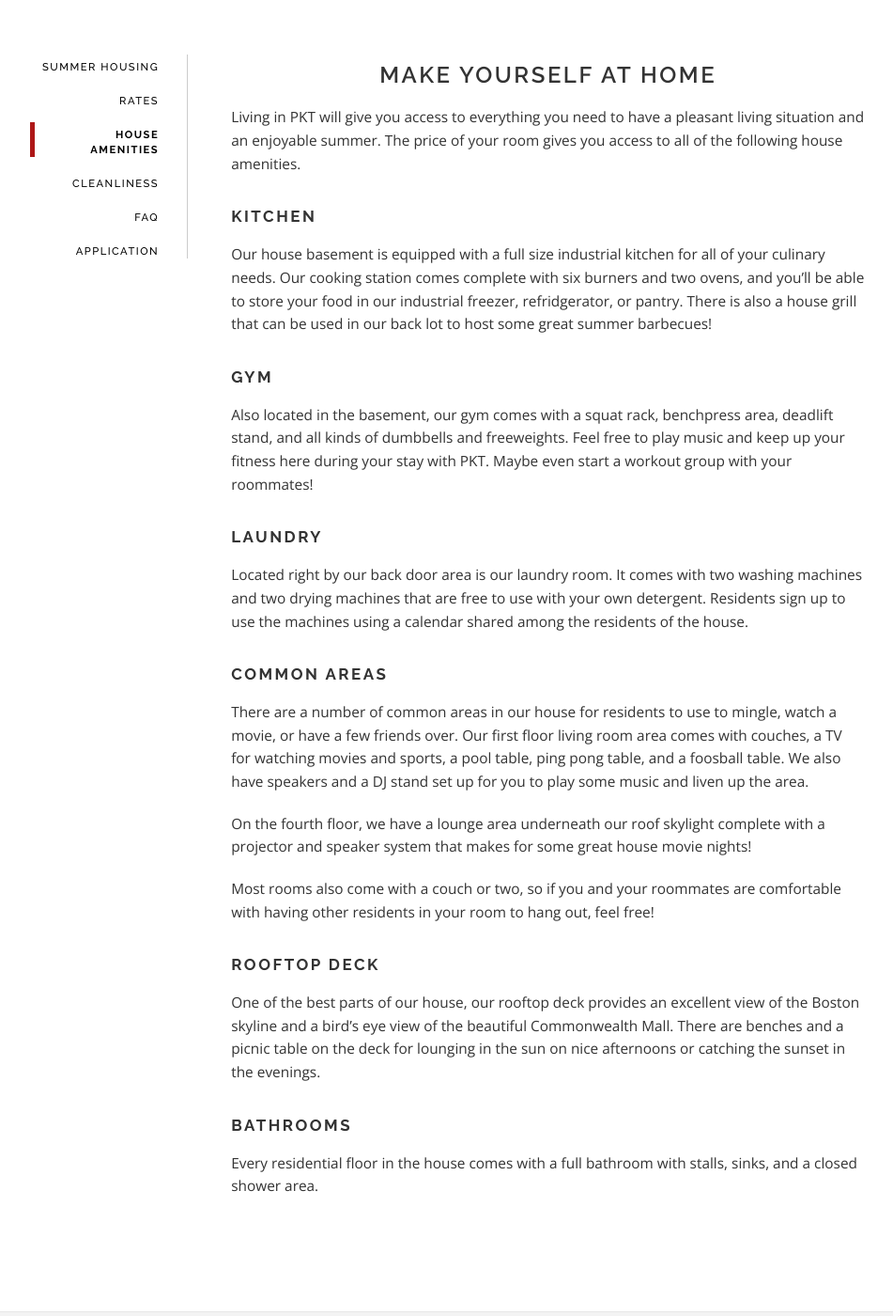
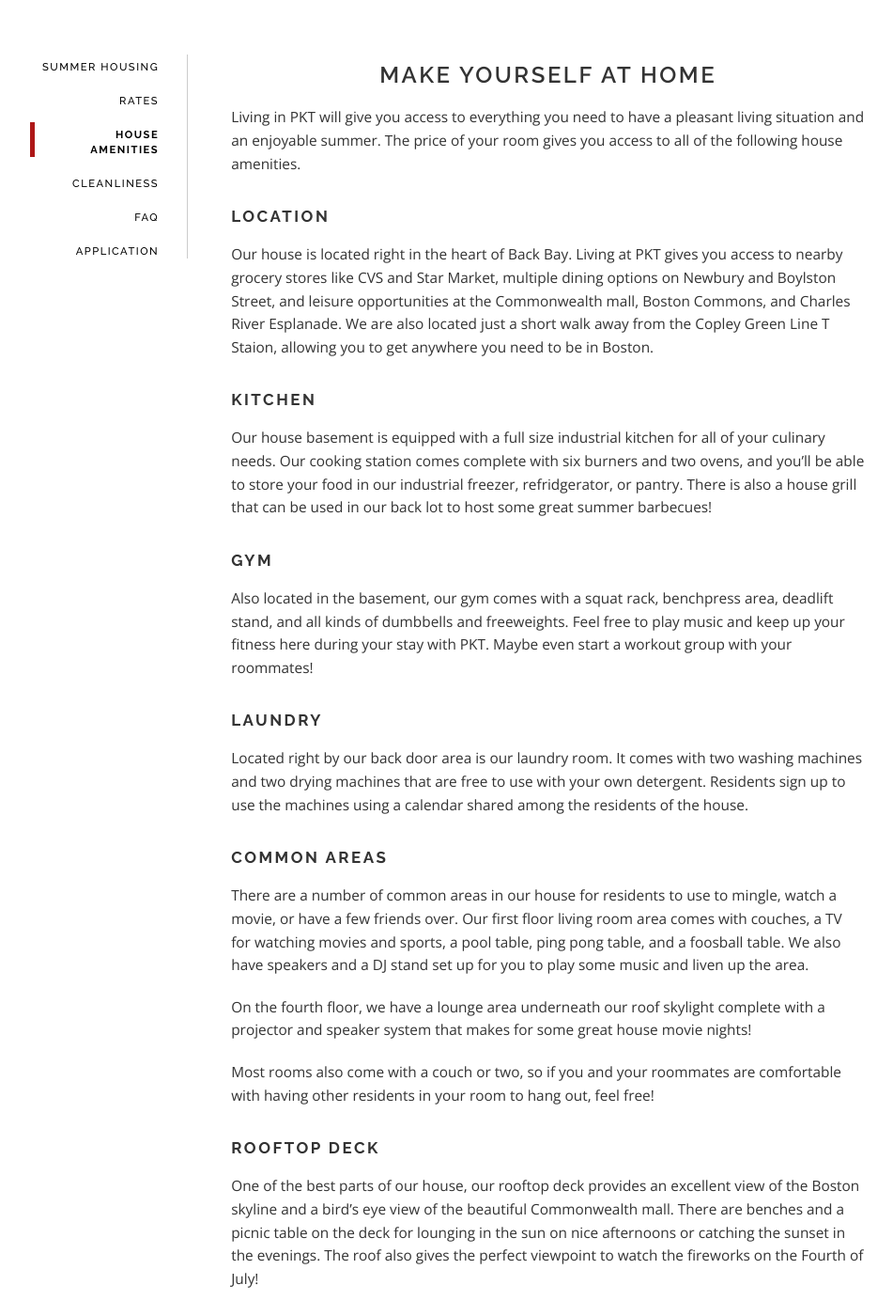
Before and after one commit to pktmasseta/pktmasseta.github.io, a Jekyll site: the page built from _summer/amenities.md, in a window 1280 px wide and 1400 px high, scrolled down 373 px. Shown: the whole window at 94% size, without its empty margins (171-1122 px from the left). Built offline with Jekyll 4.4.1, drawn with Linux system fonts in a browser that asks for light colours.

Commit message:
Location and Rooftop updates

```diff
--- a/_summer/amenities.md
+++ b/_summer/amenities.md
@@ -5,6 +5,10 @@ position: 3
 ### Make Yourself At Home
 
 Living in PKT will give you access to everything you need to have a pleasant living situation and an enjoyable summer. The price of your room gives you access to all of the following house amenities.
+
+###### Location
+
+Our house is located right in the heart of Back Bay. Living at PKT gives you access to nearby grocery stores like CVS and Star Market, multiple dining options on Newbury and Boylston Street, and leisure opportunities at the Commonwealth mall, Boston Commons, and Charles River Esplanade. We are also located just a short walk away from the Copley Green Line T Staion, allowing you to get anywhere you need to be in Boston.
 
 ###### Kitchen
 
@@ -28,7 +32,7 @@ Most rooms also come with a couch or two, so if you and your roommates are comfo
 
 ###### Rooftop Deck
 
-One of the best parts of our house, our rooftop deck provides an excellent view of the Boston skyline and a bird's eye view of the beautiful Commonwealth Mall. There are benches and a picnic table on the deck for lounging in the sun on nice afternoons or catching the sunset in the evenings.
+One of the best parts of our house, our rooftop deck provides an excellent view of the Boston skyline and a bird's eye view of the beautiful Commonwealth mall. There are benches and a picnic table on the deck for lounging in the sun on nice afternoons or catching the sunset in the evenings. The roof also gives the perfect viewpoint to watch the fireworks on the Fourth of July!
 
 ###### Bathrooms
 
```
